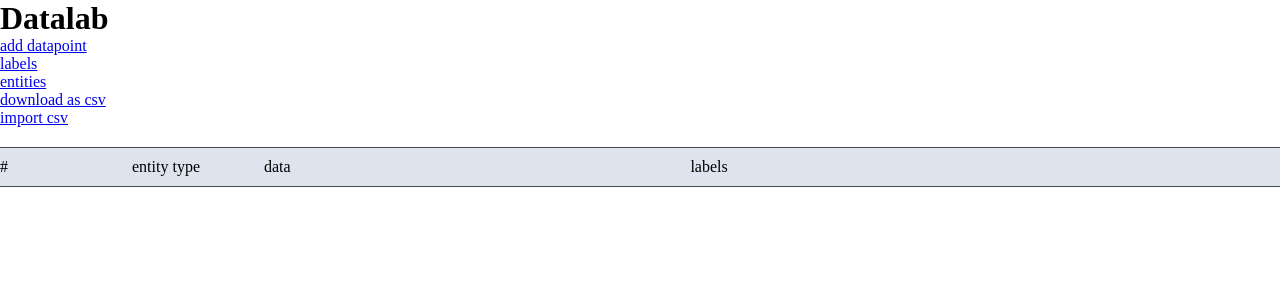
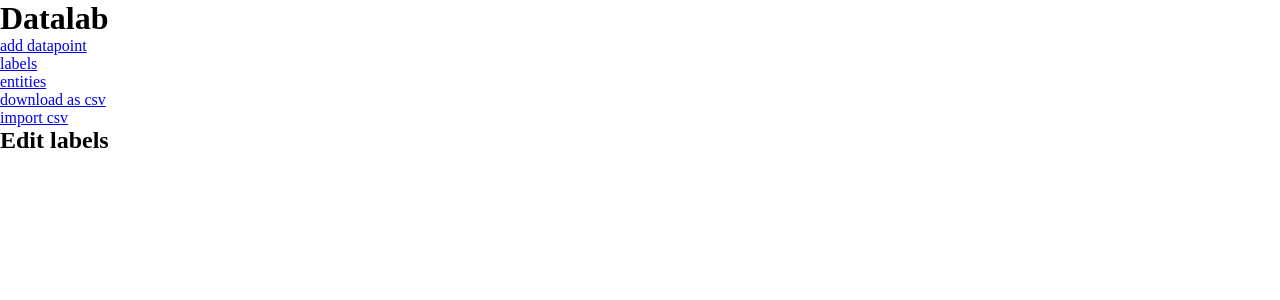
Before and after one commit to tomaslibal/datalab, a Django app: page /edit_labels/1/ in a window 1280 px wide. Shown: the top 300 px of the page. Run offline with Django 3.2, Linux system fonts and the light colour scheme; data that the repository does not hold is empty.

Commit message:
add edit_labels path and specify the home path such that it is less greedy; add the edit_labels view

```diff
--- /dev/null
+++ b/lab/templates/lab/base.html
@@ -0,0 +1,24 @@
+{% load staticfiles %}
+<!doctype html>
+<html>
+<head>
+<meta charset="utf-8">
+<meta name="viewport" content="width=device-width, initial-scale=1">
+<link rel="stylesheet" href="{% static 'css/style_no_pre.css' %}">
+<title>Datalab</title>
+</head>
+<body>
+<h1>Datalab</h1>
+
+<section id="actions">
+    <div class="action"><a href="#">add datapoint</a></div>
+    <div class="action"><a href="#">labels</a></div>
+    <div class="action"><a href="#">entities</a></div>
+    <div class="action"><a href="#">download as csv</a></div>
+    <div class="action"><a href="#">import csv</a></div>
+</section>
+
+{% block content %}
+{% endblock %}
+
+<script src="{% static 'js/lab.js' %}"></script>
--- /dev/null
+++ b/lab/templates/lab/edit_labels.html
@@ -0,0 +1,5 @@
+{% extends 'lab/base.html' %}
+
+{% block content %}
+<h2>Edit labels</h2>
+{% endblock %}
--- a/lab/templates/lab/home.html
+++ b/lab/templates/lab/home.html
@@ -1,23 +1,6 @@
-{% load staticfiles %}
-<!doctype html>
-<html>
-<head>
-<meta charset="utf-8">
-<meta name="viewport" content="width=device-width, initial-scale=1">
-<link rel="stylesheet" href="{% static 'css/style_no_pre.css' %}">
-<title>Datalab</title>
-</head>
-<body>
-<h1>Datalab</h1>
+{% extends 'lab/base.html' %}
 
-<section id="actions">
-    <div class="action"><a href="#">add datapoint</a></div>
-    <div class="action"><a href="#">labels</a></div>
-    <div class="action"><a href="#">entities</a></div>
-    <div class="action"><a href="#">download as csv</a></div>
-    <div class="action"><a href="#">import csv</a></div>
-</section>
-
+{% block content %}
 <section id="datapoints">
     <div class="dp_header">
         <span class="w10">#</span>
@@ -30,7 +13,8 @@
         <span class="w10">{{ dp.id }}</span>
         <span class="w10">{{ dp.entity_type }}</span>
         <span class="w33">{{ dp.data|truncatechars:32  }}</span>
-        <span class="w25"></span>
+        <span class="w25"><a href="#" class="add_label" data-id="{{ dp.id }}">add label</a><a href="/edit_labels/{{ dp.id }}">edit labels</a></span>
     </div>
 {% endfor %}
 </section>
+{% endblock %}
--- a/lab/urls.py
+++ b/lab/urls.py
@@ -2,5 +2,6 @@ from django.conf.urls import url
 from . import views
 
 urlpatterns = [
-    url(r'', views.home, name='home'),
+    url(r'^$', views.home, name='home'),
+    url(r'edit_labels/(?P<datapoint_id>\d{0,16})/$', views.edit_labels, name='edit_labels'),
 ]
--- a/lab/views.py
+++ b/lab/views.py
@@ -5,3 +5,7 @@ from .models import Datapoint
 def home(request):
     datapoints = Datapoint.objects.all()
     return render(request, 'lab/home.html', {'datapoints': datapoints})
+
+def edit_labels(request, datapoint_id):
+    datapoint = Datapoint.objects.filter(id=datapoint_id)
+    return render(request, 'lab/edit_labels.html', {'datapoint': datapoint})
```
